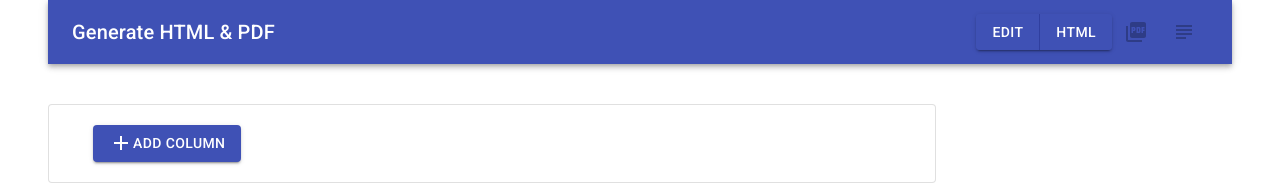
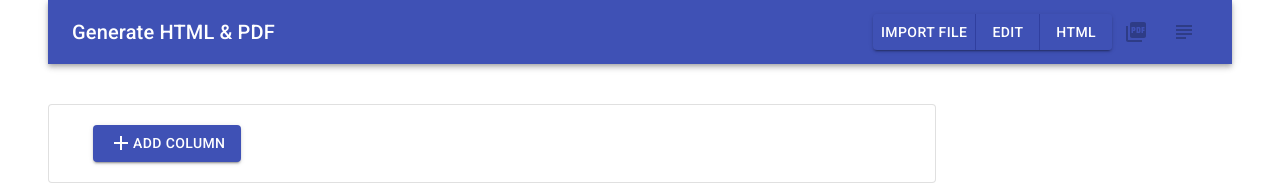
Before and after one commit to WebDev-122/generatehtmlpdf, a React (Create React App) app: page / in a window 1280 px wide. Shown: the top 184 px of the page. Built offline with nearby package versions, Linux system fonts and the light colour scheme.

Commit message:
add importing excel

```diff
--- a/package.json
+++ b/package.json
@@ -22,7 +22,8 @@
     "slate": "^0.59.0",
     "slate-history": "^0.59.0",
     "slate-react": "^0.59.0",
-    "web-vitals": "^1.1.0"
+    "web-vitals": "^1.1.0",
+    "xlsx": "^0.16.9"
   },
   "scripts": {
     "start": "react-scripts start",
--- a/src/App.css
+++ b/src/App.css
@@ -40,3 +40,11 @@
     transform: rotate(360deg);
   }
 }
+
+.import-file-button {
+  color: white !important;
+  border-right: 1px solid #bdbdbd !important;
+  border-color: #303f9f !important;
+  border-top-right-radius: 0 !important;
+  border-bottom-right-radius: 0 !important;
+}
--- a/src/App.js
+++ b/src/App.js
@@ -26,7 +26,8 @@ import AddIcon from '@material-ui/icons/Add';
 import './App.css';
 import RichEditor from 'components/RichEditor';
 import ReadOnly from 'components/ReadOnly';
-
+import XLSX from "xlsx";
+import DataInput from './components/DataInput';
 
 const appbarStyles = makeStyles((theme) => ({
   root: {
@@ -92,11 +93,39 @@ function App() {
     }]);
   }, [])
 
+  //add rows from an excel file
+  const addRowsFromExcel = useCallback((excelData) => {
+    for (const key in excelData) {
+      const excelDataRow = excelData[key];
+      setColData(d => [...d, {
+        id: uuid(),
+        content: [{
+          type: "paragraph",
+          children: [{ text: excelDataRow[0] ? `${excelDataRow[0]}` : "" }]
+        }]
+      }, {
+        id: uuid(),
+        content: [{
+          type: "paragraph",
+          children: [{ text: excelDataRow[1] ? `${excelDataRow[1]}` : "" }]
+        }]
+      }, {
+        id: uuid(),
+        content: [{
+          type: "paragraph",
+          children: [{ text: excelDataRow[2] ? `${excelDataRow[2]}` : "" }]
+        }]
+      }]);
+    }
+  }, []);
+
+  //event which tabs are clicked (edit & html)
   const onTABClick = useCallback((targetId) => {
     if (targetId === chooseTab) return;
     setChooseTab(targetId);
   }, [chooseTab])
 
+  //event which exports as pdf
   const onPrintDocument = useCallback(() => {
     const input = document.getElementById('pdfdiv');
     html2canvas(input)
@@ -111,6 +140,7 @@ function App() {
       });
   }, []);
 
+  //event which exports as html
   const onDownloadHTML = useCallback(() => {
     const doc = document.implementation.createHTMLDocument("DownloadDoc");
     const styles = document.getElementsByTagName('style');
@@ -133,6 +163,7 @@ function App() {
     tempEl.download = 'page.html';
     tempEl.click();
   }, []);
+
   //  choose handle
   const [chooseItemId, setChooseItemId] = useState('')
   const [chooseInput, setChooseInput] = useState([{
@@ -146,14 +177,30 @@ function App() {
       setChooseItemId(item.id);
       setChooseInput(item.content)
     }
-  }, [colData])
+  }, [colData]);
 
   const handleUpdateChooseText = useCallback((value) => {
     if (chooseItemId) {
       setColData(d => d.map(item => item.id === chooseItemId ? { ...item, content: value } : item))
     }
     setChooseInput(value)
-  }, [chooseItemId])
+  }, [chooseItemId]);
+
+  //event which handles to import an excel file
+  const handleFile = useCallback((file) => {
+    const reader = new FileReader();
+    const rABS = !!reader.readAsBinaryString;
+    reader.onload = ({ target: { result } }) => {
+      const wb = XLSX.read(result, { type: rABS ? "binary" : "array" });
+      const wsname = wb.SheetNames[0];
+      const ws = wb.Sheets[wsname];
+      const data = XLSX.utils.sheet_to_json(ws, { header: 1 });
+      addRowsFromExcel(data);
+    };
+    if (rABS) reader.readAsBinaryString(file);
+    else reader.readAsArrayBuffer(file);
+  }, [addRowsFromExcel]);
+
   return (
     <Container>
       <Container className={appClasses.root}>
@@ -163,6 +210,7 @@ function App() {
               Generate HTML & PDF
             </Typography>
             <ButtonGroup variant="contained" color="primary">
+              <DataInput handleFile={handleFile} />
               <Button id={TAB_STATE.EDIT_TAB_ID} onClick={() => onTABClick(TAB_STATE.EDIT_TAB_ID)} >EDIT</Button>
               <Button id={TAB_STATE.HTML_TAB_ID} onClick={() => onTABClick(TAB_STATE.HTML_TAB_ID)} >HTML</Button>
             </ButtonGroup>
--- /dev/null
+++ b/src/components/DataInput.js
@@ -0,0 +1,53 @@
+import React, {useRef, useCallback} from 'react';
+import { Button } from '@material-ui/core';
+
+const DataInput = ({handleFile}) => {
+  const fileInput = useRef();
+
+  const handleChange = useCallback((e) => {
+    const files = e.target.files;
+    if (files && files[0]) handleFile(files[0]);
+  }, [handleFile]);
+
+  return (
+    <>
+      <Button className="import-file-button" onClick={() => fileInput.current.click()}> Import File </Button>
+      <input
+        ref={fileInput}
+        type="file"
+        hidden
+        accept={SheetJSFT}
+        onChange={handleChange}
+      />
+    </>
+  );
+}
+
+const SheetJSFT = [
+  "xlsx",
+  "xlsb",
+  "xlsm",
+  "xls",
+  "xml",
+  "csv",
+  "txt",
+  "ods",
+  "fods",
+  "uos",
+  "sylk",
+  "dif",
+  "dbf",
+  "prn",
+  "qpw",
+  "123",
+  "wb*",
+  "wq*",
+  "html",
+  "htm"
+]
+  .map(function(x) {
+    return "." + x;
+  })
+  .join(",");
+
+export default DataInput;
```
Also changed, not shown: 1 other file (tests, documents, lock files or other folders).
